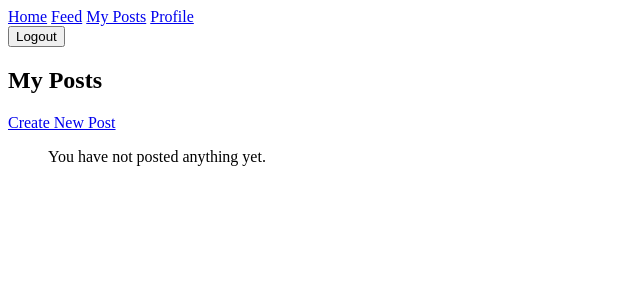
After one commit to sudip6164/django-post-app, a Django app: page /posts/my_posts/ in a window 1280 px wide. The commit adds this page. Shown: the top 300 px of the page, without its empty margins (0-640 px from the left). Run offline with Django 5.2, Linux system fonts and the light colour scheme; the visitor is signed in with stand-in values (Sample User, id 1); data that the repository does not hold is empty.

Commit message:
user post list

```diff
--- /dev/null
+++ b/sbook/posts/templates/posts/user_post_list.html
@@ -0,0 +1,21 @@
+{% extends 'base.html' %}
+
+{% block content %}
+  <h2>My Posts</h2>
+  <a href="{% url 'post_create' %}">Create New Post</a>
+  <ul>
+    {% for post in posts %}
+        <li>
+            <p>Created on {{ post.created_at }}</p>
+            <p>{{ post.content }}</p>
+            {% if post.image %}
+                <img src="{{ post.image.url }}" alt="Post Image">
+            {% endif %}
+            <a href="{% url 'post_edit' post.pk %}">Edit</a>
+            <a href="{% url 'post_delete' post.pk %}">Delete</a>
+        </li>
+    {% empty %}
+        <p>You have not posted anything yet.</p>
+    {% endfor %}
+  </ul>
+{% endblock %}
--- a/sbook/posts/urls.py
+++ b/sbook/posts/urls.py
@@ -7,4 +7,5 @@ urlpatterns = [
     path('post_create/', views.post_create, name='post_create'),
     path('post/<int:pk>/edit/', views.post_edit, name='post_edit'),
     path('post/<int:pk>/delete/', views.post_delete, name='post_delete'),
+    path('my_posts/', views.user_post_list, name='user_post_list'),
 ]
--- a/sbook/posts/views.py
+++ b/sbook/posts/views.py
@@ -35,10 +35,14 @@ def post_edit(request, pk):
         form = PostForm(instance=post)
     return render(request, 'posts/post_form.html', {'form': form})
 
-
 @login_required
 def post_delete(request, pk):
     post = get_object_or_404(Post, pk=pk)
     if post.user == request.user:
         post.delete()
     return redirect('post_list')
+
+@login_required
+def user_post_list(request):
+    posts = Post.objects.filter(user=request.user).order_by('-created_at')
+    return render(request, 'posts/user_post_list.html', {'posts': posts})
--- a/sbook/templates/base.html
+++ b/sbook/templates/base.html
@@ -13,13 +13,13 @@
     <nav>
       <a href="/">Home</a>
       <a href="{% url "post_list" %}">Feed</a>
-      <a href="/">My Posts</a>
       {% if user.is_authenticated %}
+      <a href="{% url 'user_post_list' %}">My Posts</a>
+      <a href="/">Profile</a>
       <form method="POST" action="{% url "logout" %}">
         {% csrf_token %}
         <button>Logout</button>
       </form>
-      <a href="/">Profile</a>
       {% else %}
       <a href="{% url "signup" %}">Signup</a>
       <a href="{% url "login" %}">Login</a>
```
Also changed, not shown: sbook/media/post_images/419763.jpg (added).
